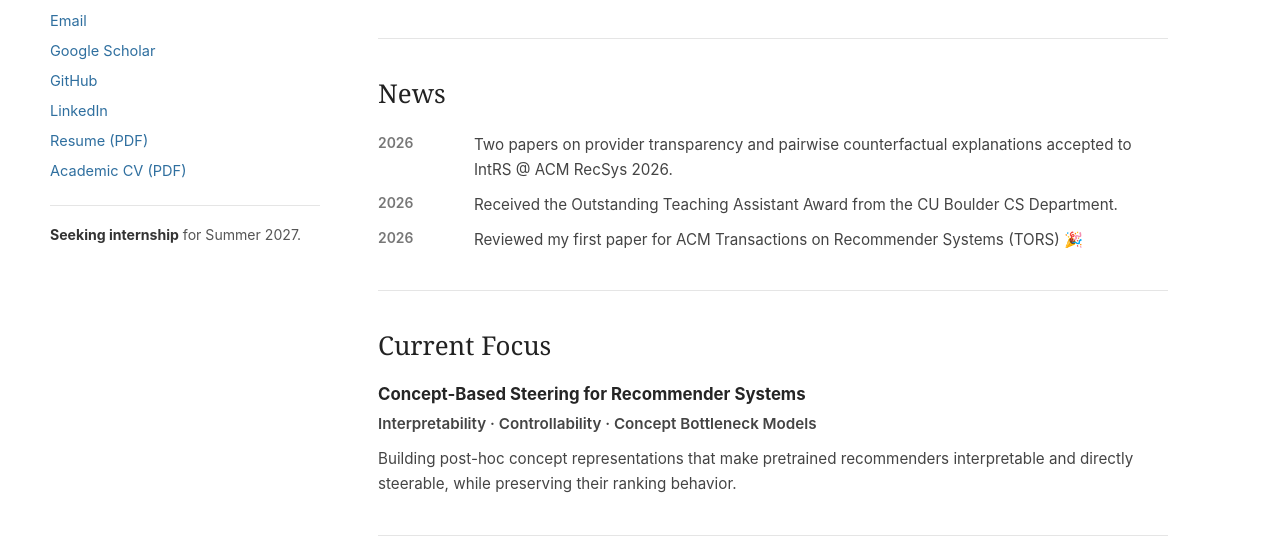
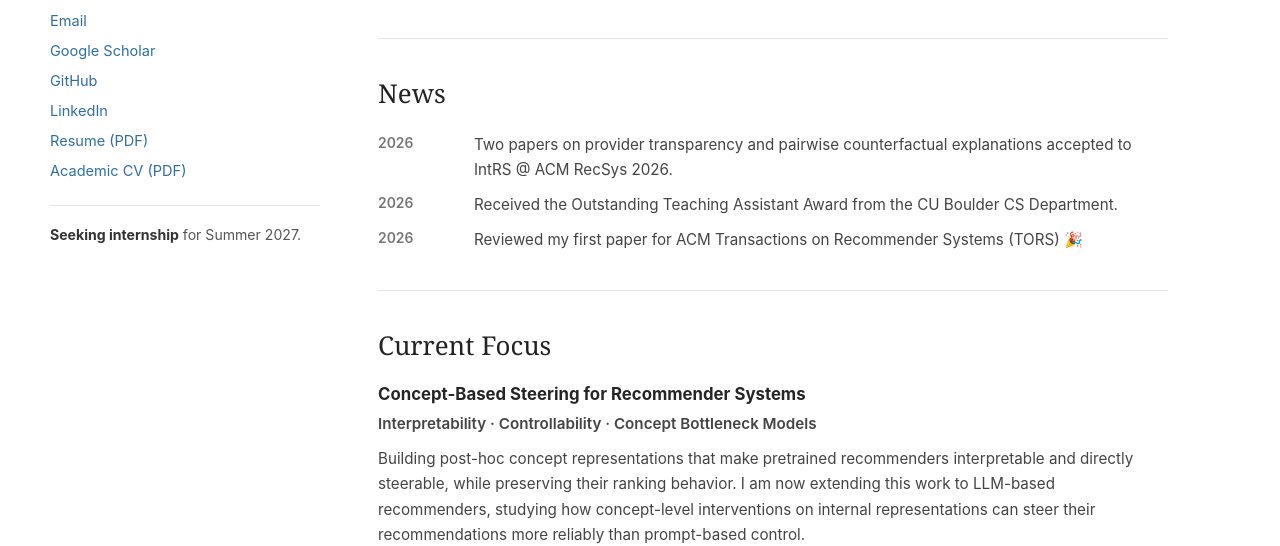
Before and after one commit to meysamvarasteh92/meysamvarasteh92.github.io, a plain HTML site: page index.html in a window 1280 px wide. Shown: the part 413-959 px from the top of the page. Drawn offline with Linux system fonts and the light colour scheme.

Commit message:
Add LLM steering to Current Focus

```diff
--- a/index.html
+++ b/index.html
@@ -575,7 +575,7 @@
           <h3>Concept-Based Steering for Recommender Systems</h3>
           <p class="research-subtitle">Interpretability · Controllability · Concept Bottleneck Models</p>
           <p>
-            Building post-hoc concept representations that make pretrained recommenders interpretable and directly steerable, while preserving their ranking behavior.
+            Building post-hoc concept representations that make pretrained recommenders interpretable and directly steerable, while preserving their ranking behavior. I am now extending this work to LLM-based recommenders, studying how concept-level interventions on internal representations can steer their recommendations more reliably than prompt-based control.
           </p>
         </article>
       </section>
```
